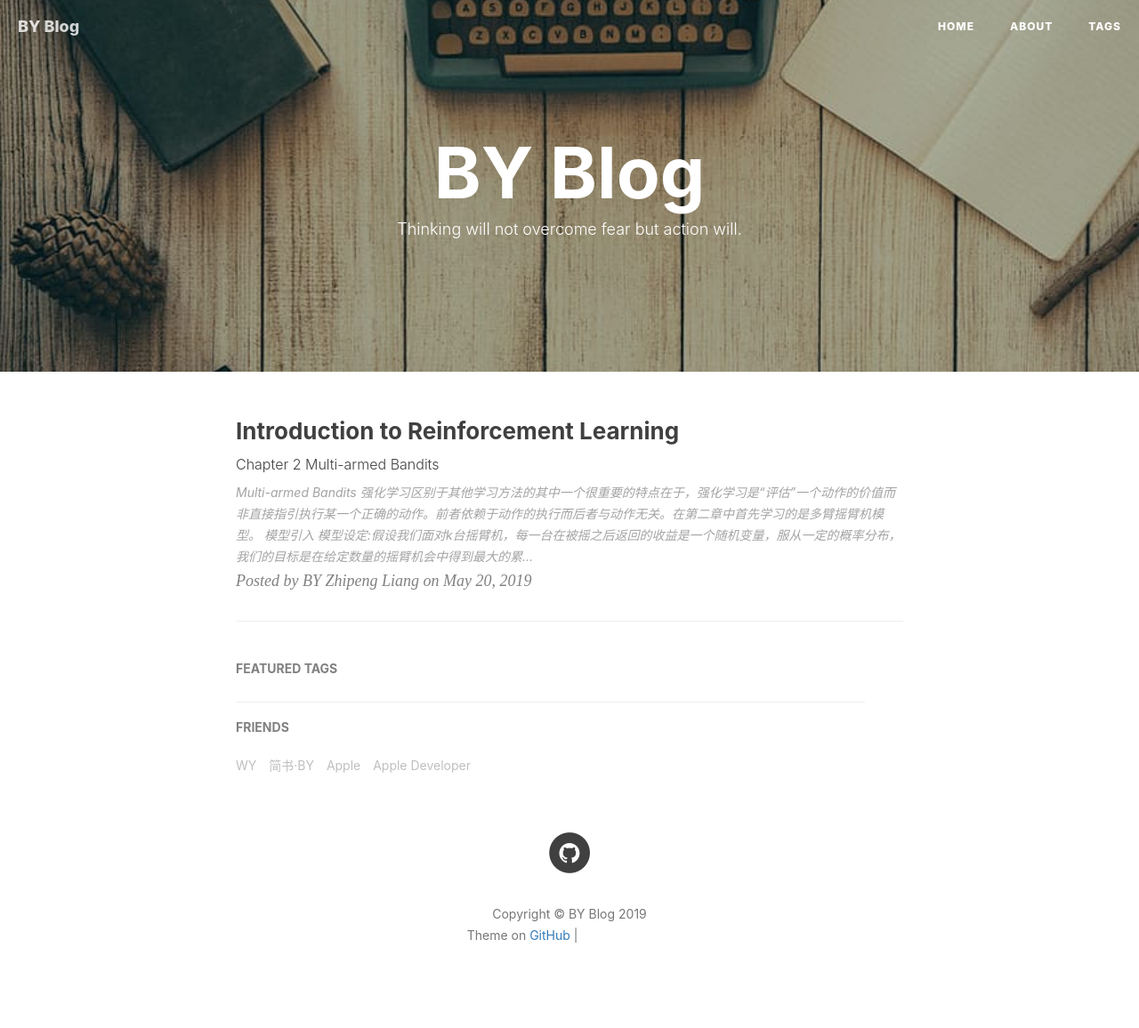
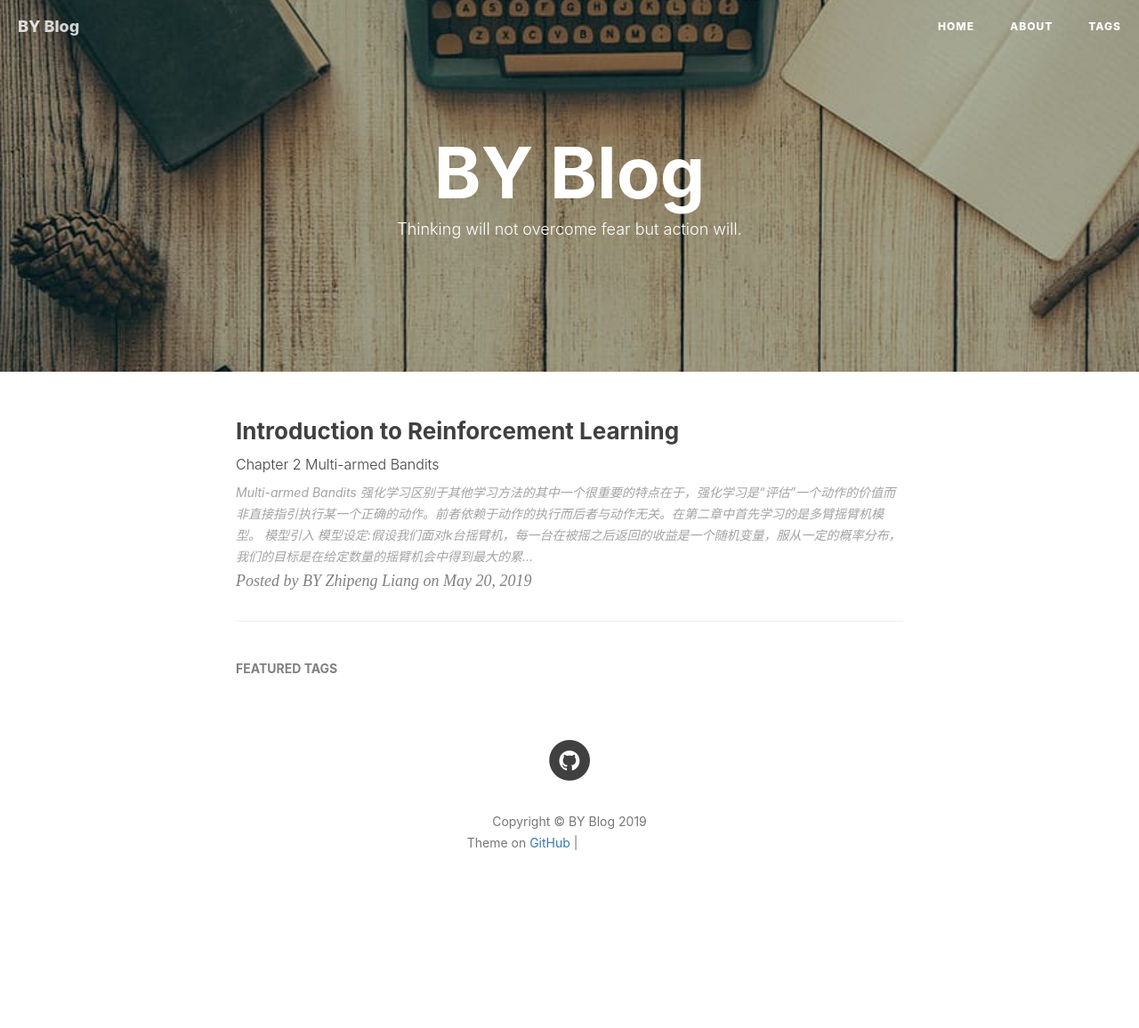
Before and after one commit to liangzp/liangzp.github.io, a Jekyll site: the page built from index.html, in a window 1280 px wide. Shown: the whole page at 89% size. Built offline with Jekyll 4.4.1, drawn with Linux system fonts in a browser that asks for light colours; nearby versions of some CDN libraries; the list of posts is cut into pages by our own code; comment, search, counter and statistics services are not loaded; after the commit the page ends 1052 px from its top, so only the background shows below that; some of the changed lines change nothing that is shown; grey boxes are pictures that could not be loaded.

Commit message:
Update _config.yml

```diff
--- a/_config.yml
+++ b/_config.yml
@@ -97,18 +97,22 @@ service-worker: true
 
 
 # Friends
-friends: [
-    {
-        title: "WY",
-        href: "http://zhengwuyang.com"
-    },{
-        title: "简书·BY",
-        href: "http://www.jianshu.com/u/e71990ada2fd"
-    },{
-        title: "Apple",
-        href: "https://apple.com"
-    },{
-        title: "Apple Developer",
-        href: "https://developer.apple.com/"
-    }
-]
+# friends: [
+#     {
+#         title: "WY",
+#         href: "http://zhengwuyang.com"
+#     },{
+#         title: "简书·BY",
+#         href: "http://www.jianshu.com/u/e71990ada2fd"
+#     },{
+#         title: "Apple",
+#         href: "https://apple.com"
+#     },{
+#         title: "Apple Developer",
+#         href: "https://developer.apple.com/"
+#     }
+# ]
+
+
+# Kmarkdown
+markdown: kramdown
```
